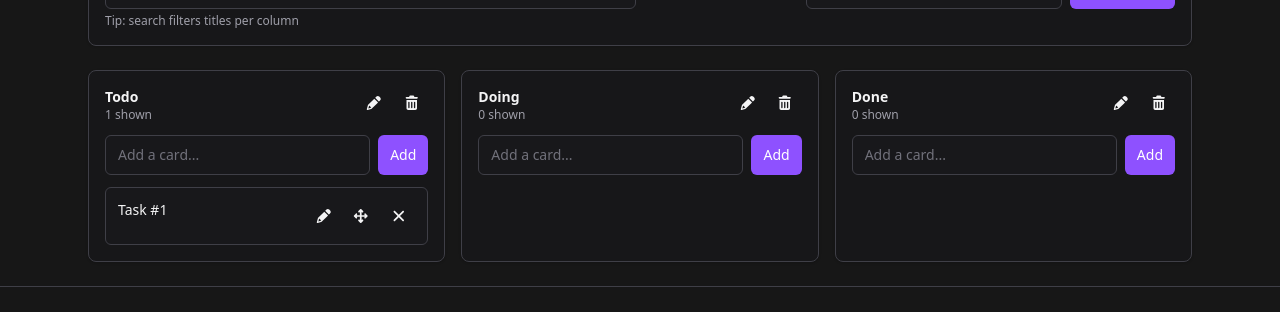
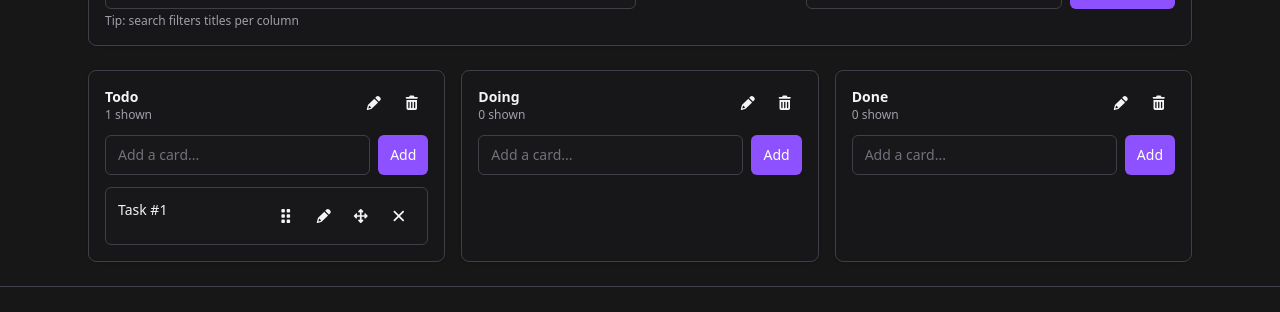
Before and after one commit to VarushSiva/offline-kanban, a React (Vite) app: page / in a window 1280 px wide. Shown: the part 136-448 px from the top of the page. Built offline with nearby package versions, Linux system fonts and the light colour scheme.

Commit message:
feat(dnd): implement dnd + make columns droppable

```diff
--- a/src/features/board/BoardPage.tsx
+++ b/src/features/board/BoardPage.tsx
@@ -1,4 +1,4 @@
-import { useMemo, useState, useEffect, useRef } from "react";
+import React, { useMemo, useState, useEffect, useRef } from "react";
 import { announce } from "../ui/uiSlice";
 import { useAppDispatch, useAppSelector } from "../../hooks";
 import {
@@ -17,6 +17,7 @@ import {
   updateCard,
   moveCard,
 } from "./boardSlice";
+import { getMovePayloadFromDrag } from "./dndHelpers";
 import type { RootState } from "../../store";
 import { FontAwesomeIcon } from "@fortawesome/react-fontawesome";
 import {
@@ -24,7 +25,23 @@ import {
   faTrashCan,
   faXmark,
   faArrowsUpDownLeftRight,
+  faGripVertical,
 } from "@fortawesome/free-solid-svg-icons";
+import {
+  DndContext,
+  DragOverlay,
+  PointerSensor,
+  useSensor,
+  useSensors,
+  closestCenter,
+  useDroppable,
+} from "@dnd-kit/core";
+import {
+  SortableContext,
+  useSortable,
+  verticalListSortingStrategy,
+} from "@dnd-kit/sortable";
+import { CSS } from "@dnd-kit/utilities";
 
 export default function BoardPage() {
   const dispatch = useAppDispatch();
@@ -51,7 +68,16 @@ export default function BoardPage() {
   const [focusAfterMoveCardId, setFocusAfterMoveCardId] = useState<
     string | null
   >(null);
+  const [activeDragId, setActiveDragId] = useState<string | null>(null);
+
   const moveRef = useRef<HTMLDivElement | null>(null);
+
+  const sensors = useSensors(
+    useSensor(PointerSensor, { activationConstraint: { distance: 8 } }),
+  );
+
+  // Disabled mouse Drag and Drop when search is active or keyboard move mode is active
+  const isDnDEnabled = !moveState && searchQuery.trim() === "";
 
   const findCardLocation = (cardId: string) => {
     for (const colId of columnOrder) {
@@ -351,11 +377,11 @@ export default function BoardPage() {
         >
           <div className="flex flex-col gap-2 sm:flex-row sm:items-center sm:justify-between">
             <p className="text-sm">
-              <p className="text-zinc-200">
+              <span className="text-zinc-200">
                 {cardsById[moveState.cardId]?.title ?? "Card"} →{" "}
                 {columnsById[moveState.toColumnId]?.title ?? "column"} (position{" "}
                 {moveState.toIndex + 1})
-              </p>
+              </span>
               <span className="font-semibold">Move:</span>{" "}
               <span className="text-zinc-200">
                 Arrow keys to move • Enter to drop • Esc to cancel
@@ -373,6 +399,38 @@ export default function BoardPage() {
         </div>
       ) : null}
 
+      <DndContext
+        sensors={sensors}
+        collisionDetection={closestCenter}
+        onDragStart={(e) => {
+          if (!isDnDEnabled) return;
+          setActiveDragId(String(e.active.id));
+        }}
+        onDragEnd={(e) => {
+          const activeId = String(e.active.id);
+          const overId = e.over ? String(e.over.id) : null;
+
+          setActiveDragId(null);
+
+          if (!isDnDEnabled) return;
+          if (!overId || overId === activeId) return;
+
+          const payload = getMovePayloadFromDrag(
+            boardPresent,
+            activeId,
+            overId,
+          );
+          if (!payload) return;
+
+          dispatch(moveCard(payload));
+          dispatch(
+            announce(
+              `Moved ${cardsById[activeId]?.title ?? "Card"} to ${columnsById[payload.toColumnId]?.title ?? "column"}.`,
+            ),
+          );
+        }}
+        onDragCancel={() => setActiveDragId(null)}
+      >
         {/* Mobile: Horizontal Scroll + Snap */}
         <section
           className="mt-4 sm:mt-6 flex gap-3 sm:gap-4 overflow-x-auto pb-3 snap-x snap-mandatory md:grid md:overflow-visible md:pb-0 md:snap-none md:grid-cols-[repeat(auto-fit,minmax(18rem,1fr))]"
@@ -415,9 +473,21 @@ export default function BoardPage() {
                 if (focusAfterMoveCardId === cardId)
                   setFocusAfterMoveCardId(null);
               }}
+              isDnDEnabled={isDnDEnabled}
             />
           ))}
         </section>
+
+        <DragOverlay>
+          {activeDragId ? (
+            <div className="rounded-md border border-zinc-700 bg-zinc-900 p-3 shadow-lg">
+              <p className="text-sm font-semibold text-zinc-100">
+                {cardsById[activeDragId]?.title ?? "Card"}
+              </p>
+            </div>
+          ) : null}
+        </DragOverlay>
+      </DndContext>
     </div>
   );
 }
@@ -434,6 +504,7 @@ function ColumnView({
   onStartMove,
   focusAfterMoveCardId,
   onDidFocusCard,
+  isDnDEnabled,
 }: {
   columnId: string;
   title: string;
@@ -451,16 +522,23 @@ function ColumnView({
   onStartMove: (cardId: string) => void;
   focusAfterMoveCardId: string | null;
   onDidFocusCard: (cardId: string) => void;
+  isDnDEnabled: boolean;
 }) {
   const cards = useAppSelector(
     useMemo(() => selectVisibleCardsForColumn(columnId), [columnId]),
   );
+  const { setNodeRef: setColumnDropRef, isOver } = useDroppable({
+    id: columnId,
+    disabled: !isDnDEnabled,
+  });
+
   const [isRenaming, setIsRenaming] = useState(false);
   const [draftTitle, setDraftTitle] = useState(title);
 
   return (
     <div
-      className={`card snap-start w-72 sm:w-80 md:w-auto p-3 sm:p-4 motion-safe:animate-fade-in-up ${moveState?.toColumnId === columnId ? "ring-2 ring-violet-500/40" : ""}`}
+      ref={setColumnDropRef}
+      className={`card snap-start w-72 sm:w-80 md:w-auto p-3 sm:p-4 motion-safe:animate-fade-in-up ${moveState?.toColumnId === columnId ? "ring-2 ring-violet-500/40" : ""} ${isOver && isDnDEnabled ? "ring-2 ring-emerald-500/40" : ""}`}
     >
       <div className="flex items-start justify-between gap-2">
         {isRenaming ? (
@@ -525,7 +603,37 @@ function ColumnView({
 
       <AddCardInline columnTitle={title} onAdd={(t) => onAddCard(t)} />
 
-      <ul className="mt-3 space-y-2">
+      <SortableContext
+        items={cards.map((card) => card.id)}
+        strategy={verticalListSortingStrategy}
+      >
+        <ul className="mt-3 space-y-2" data-colid={columnId}>
+          {cards.map((card) => {
+            const isBeingMoved = moveState?.cardId === card.id;
+            const shouldFocusMoveButton = focusAfterMoveCardId === card.id;
+
+            return (
+              <SortableCardItem
+                key={card.id}
+                cardId={card.id}
+                title={card.title}
+                description={card.description}
+                onDelete={() => onDeleteCard(card.id, card.title)}
+                onSave={(nextTitle, nextDesc) =>
+                  onUpdateCard(card.id, nextTitle, nextDesc)
+                }
+                onStartMove={() => onStartMove(card.id)}
+                isBeingMoved={isBeingMoved}
+                shouldFocusMoveButton={shouldFocusMoveButton}
+                onDidFocus={() => onDidFocusCard(card.id)}
+                isDnDEnabled={isDnDEnabled}
+                columnId={columnId}
+              />
+            );
+          })}
+        </ul>
+
+        {/* <ul className="mt-3 space-y-2">
           {(() => {
             const movingId = moveState?.cardId ?? null;
 
@@ -537,7 +645,12 @@ function ColumnView({
 
             // Build Ghost placeholder
             const items: Array<
-            | { type: "card"; id: string; title: string; description?: string }
+              | {
+                  type: "card";
+                  id: string;
+                  title: string;
+                  description?: string;
+                }
               | { type: "placeholder"; key: string }
             > = visibleCards.map((card) => ({
               type: "card",
@@ -591,7 +704,8 @@ function ColumnView({
               );
             });
           })()}
-      </ul>
+        </ul> */}
+      </SortableContext>
     </div>
   );
 }
@@ -648,6 +762,7 @@ function CardItem({
   isBeingMoved,
   shouldFocusMoveButton,
   onDidFocus,
+  dnd,
 }: {
   cardId: string;
   title: string;
@@ -658,6 +773,15 @@ function CardItem({
   isBeingMoved: boolean;
   shouldFocusMoveButton: boolean;
   onDidFocus: () => void;
+  dnd?: {
+    attributes: React.HTMLAttributes<HTMLLIElement>;
+    listeners: any;
+    setNodeRef: (node: HTMLLIElement | null) => void;
+    setActivatorNodeRef: (node: HTMLButtonElement | null) => void;
+    style: React.CSSProperties;
+    isDragging: boolean;
+    isEnabled: boolean;
+  };
 }) {
   const [isEditing, setIsEditing] = useState(false);
   const [draftTitle, setDraftTitle] = useState(title);
@@ -731,7 +855,10 @@ function CardItem({
 
   return (
     <li
-      className={`rounded-md border bg-zinc-900 p-3 motion-safe:animate-fade-in ${isBeingMoved ? "border-violet-500/60 bg-violet-500/10" : "border-zinc-700"}`}
+      ref={dnd?.setNodeRef}
+      style={dnd?.style}
+      {...(dnd?.attributes ?? {})}
+      className={`rounded-md border bg-zinc-900 p-3 motion-safe:animate-fade-in ${isBeingMoved ? "border-violet-500/60 bg-violet-500/10" : "border-zinc-700"} ${dnd?.isDragging ? "opacity-70" : ""}`}
     >
       <div className="flex items-start justify-between gap-2">
         <div className="min-w-0">
@@ -744,6 +871,16 @@ function CardItem({
         </div>
 
         <div className="flex gap-1">
+          <button
+            type="button"
+            className="btn btn-ghost px-2 py-1 min-h-8 cursor-grab active:cursor-grabbing disabled:cursor-not-allowed"
+            aria-label={`Drag card ${title}`}
+            ref={dnd?.setActivatorNodeRef}
+            {...(dnd?.listeners ?? {})}
+            disabled={!dnd?.isEnabled}
+          >
+            <FontAwesomeIcon icon={faGripVertical} />
+          </button>
           <button
             type="button"
             className="btn btn-ghost px-2 py-1 min-h-8"
@@ -779,3 +916,47 @@ function CardItem({
     </li>
   );
 }
+
+function SortableCardItem({
+  cardId,
+  isDnDEnabled,
+  ...props
+}: {
+  cardId: string;
+  isDnDEnabled: boolean;
+  columnId: string;
+} & Omit<React.ComponentProps<typeof CardItem>, "dnd">) {
+  const {
+    attributes,
+    listeners,
+    setNodeRef,
+    setActivatorNodeRef,
+    transform,
+    transition,
+    isDragging,
+  } = useSortable({
+    id: cardId,
+    disabled: !isDnDEnabled,
+  });
+
+  const style: React.CSSProperties = {
+    transform: CSS.Transform.toString(transform),
+    transition,
+  };
+
+  return (
+    <CardItem
+      {...props}
+      cardId={cardId}
+      dnd={{
+        attributes,
+        listeners,
+        setNodeRef,
+        setActivatorNodeRef,
+        style,
+        isDragging,
+        isEnabled: isDnDEnabled,
+      }}
+    />
+  );
+}
```
Lines whose indentation alone changed are shown as unchanged.
